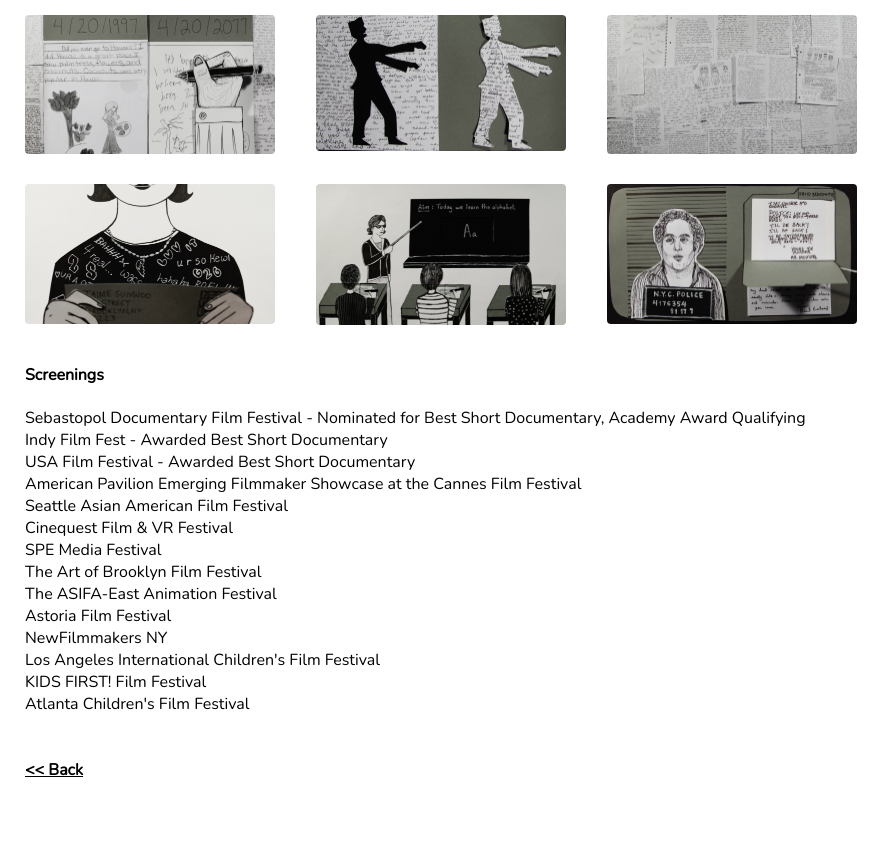
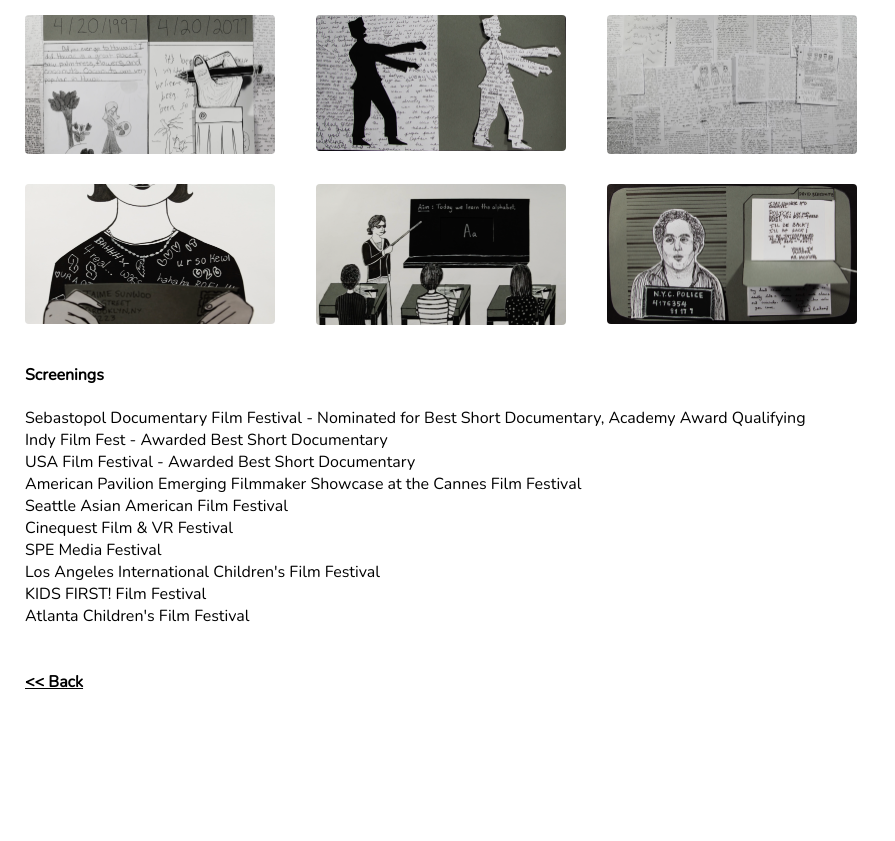
Before and after one commit to gibsonhdrew/jsdotcom4, a plain HTML site: page film/handwritten/index.html in a window 1280 px wide. Shown: the part 1249-2090 px from the top of the page, without its empty margins (0-895 px from the left). After the commit the page ends 2002 px from the top, so only its background shows below. Drawn offline with nearby package versions, Linux system fonts and the light colour scheme.

Commit message:
Remove some things

```diff
--- a/film/handwritten/index.html
+++ b/film/handwritten/index.html
@@ -71,10 +71,6 @@
       <li>Seattle Asian American Film Festival</li>
       <li>Cinequest Film & VR Festival</li>
       <li>SPE Media Festival</li>
-      <li>The Art of Brooklyn Film Festival</li>
-      <li>The ASIFA-East Animation Festival</li>
-      <li>Astoria Film Festival</li>
-      <li>NewFilmmakers NY</li>
       <li>Los Angeles International Children's Film Festival</li>
       <li>KIDS FIRST! Film Festival</li>
       <li>Atlanta Children's Film Festival</li>
```
